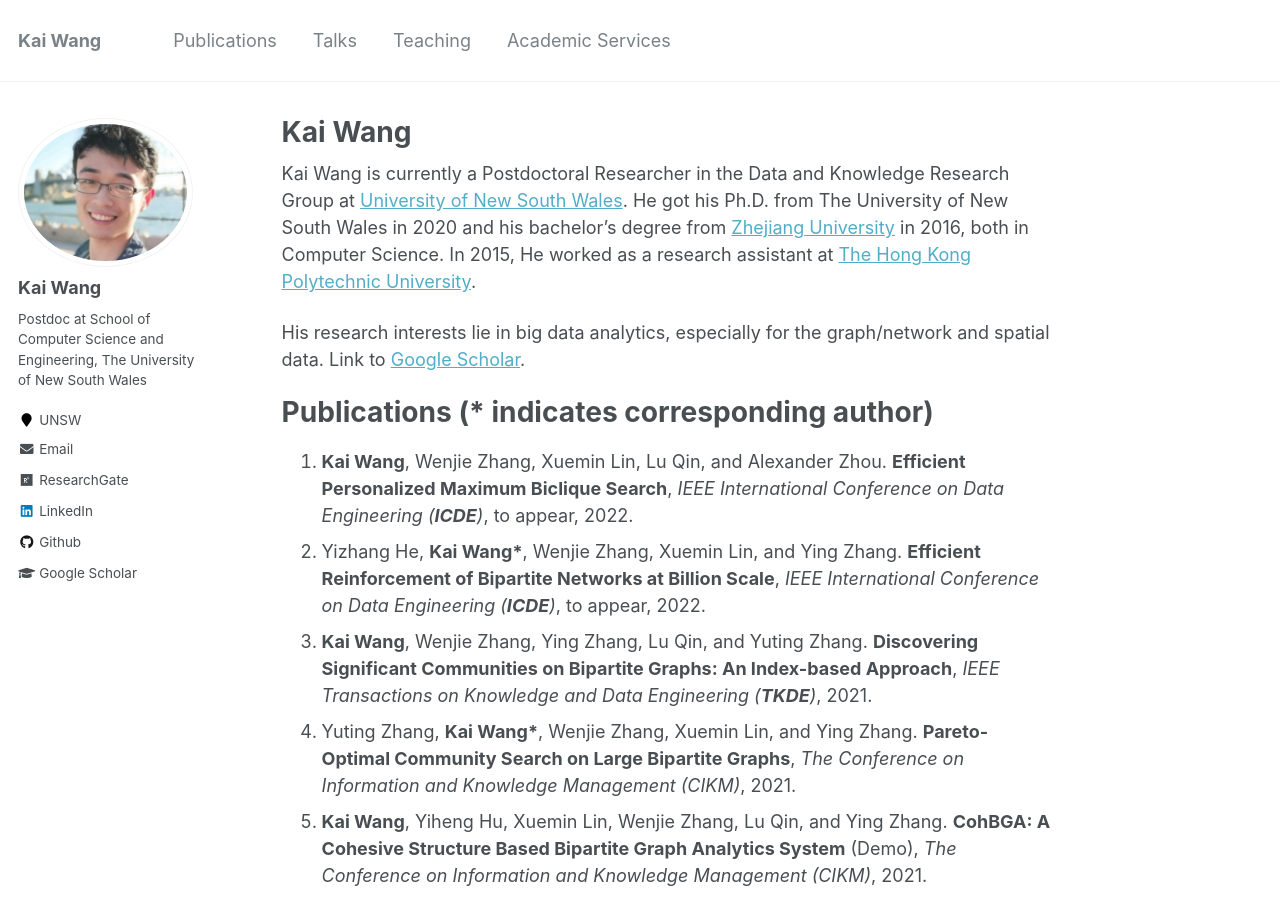
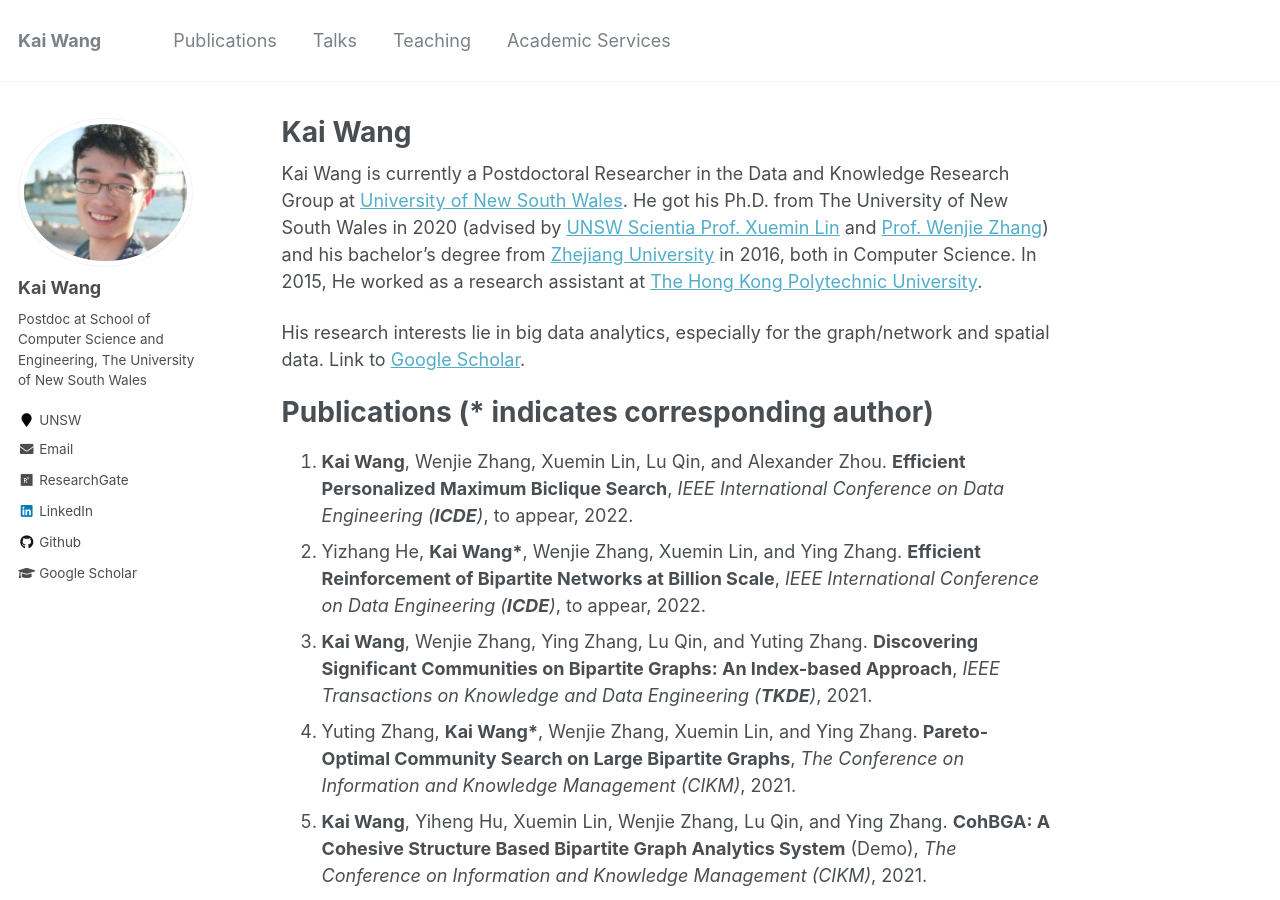
Before and after one commit to cs-kaiwang/cs-kaiwang.github.io, a Jekyll site: the page built from _pages/about.md, in a window 1280 px wide and 900 px high. Built offline with Jekyll 4.4.1, drawn with Linux system fonts in a browser that asks for light colours.

Commit message:
Update about.md

```diff
--- a/_pages/about.md
+++ b/_pages/about.md
@@ -8,7 +8,7 @@ redirect_from:
   - /about.html
 ---
 
-Kai Wang is currently a Postdoctoral Researcher in the Data and Knowledge Research Group at [University of New South Wales](https://www.unsw.edu.au/). He got his Ph.D. from The University of New South Wales in 2020 and his bachelor’s degree from [Zhejiang University](https://www.zju.edu.cn/) in 2016, both in Computer Science. In 2015, He worked as a research assistant at [The Hong Kong Polytechnic University](https://www.polyu.edu.hk/). <!--(advised by [UNSW Scientia Prof. Xuemin Lin](http://www.cse.unsw.edu.au/~lxue/) and [Prof. Wenjie Zhang](http://www.cse.unsw.edu.au/~zhangw/)) -->
+Kai Wang is currently a Postdoctoral Researcher in the Data and Knowledge Research Group at [University of New South Wales](https://www.unsw.edu.au/). He got his Ph.D. from The University of New South Wales in 2020 (advised by [UNSW Scientia Prof. Xuemin Lin](http://www.cse.unsw.edu.au/~lxue/) and [Prof. Wenjie Zhang](http://www.cse.unsw.edu.au/~zhangw/)) and his bachelor’s degree from [Zhejiang University](https://www.zju.edu.cn/) in 2016, both in Computer Science. In 2015, He worked as a research assistant at [The Hong Kong Polytechnic University](https://www.polyu.edu.hk/). <!--(advised by [UNSW Scientia Prof. Xuemin Lin](http://www.cse.unsw.edu.au/~lxue/) and [Prof. Wenjie Zhang](http://www.cse.unsw.edu.au/~zhangw/)) -->
 
 His research interests lie in big data analytics, especially for the graph/network and spatial data.  Link to [Google Scholar](https://scholar.google.com/citations?user=G4DiwTIAAAAJ&hl=en).
 
```
